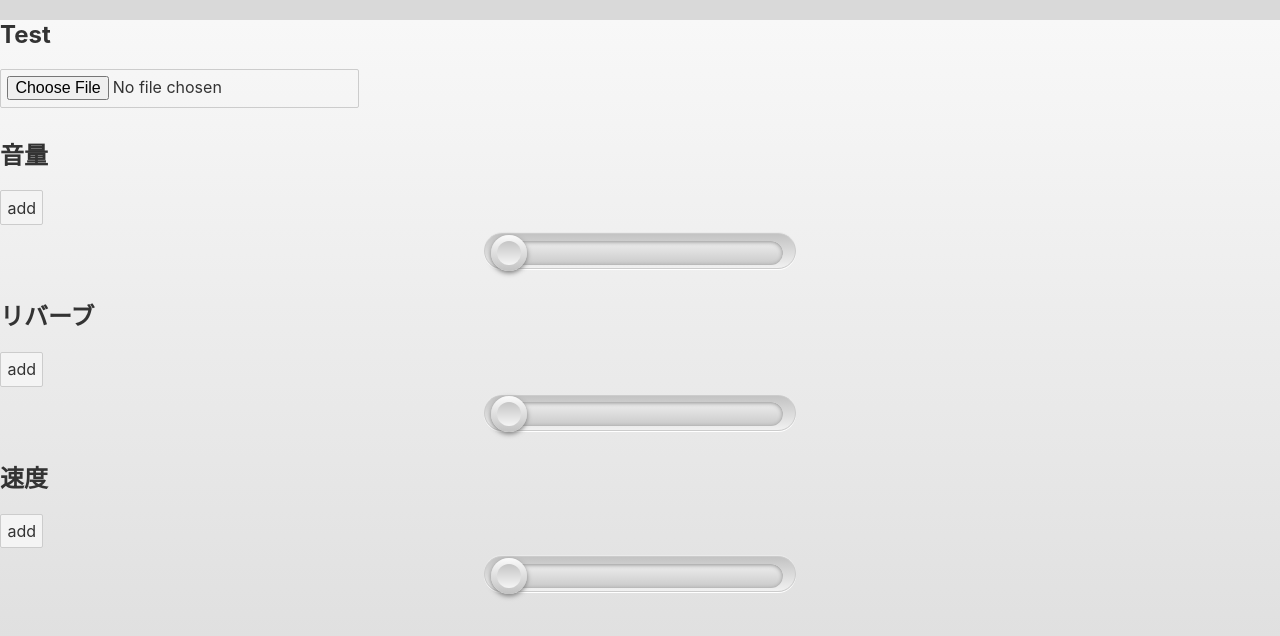
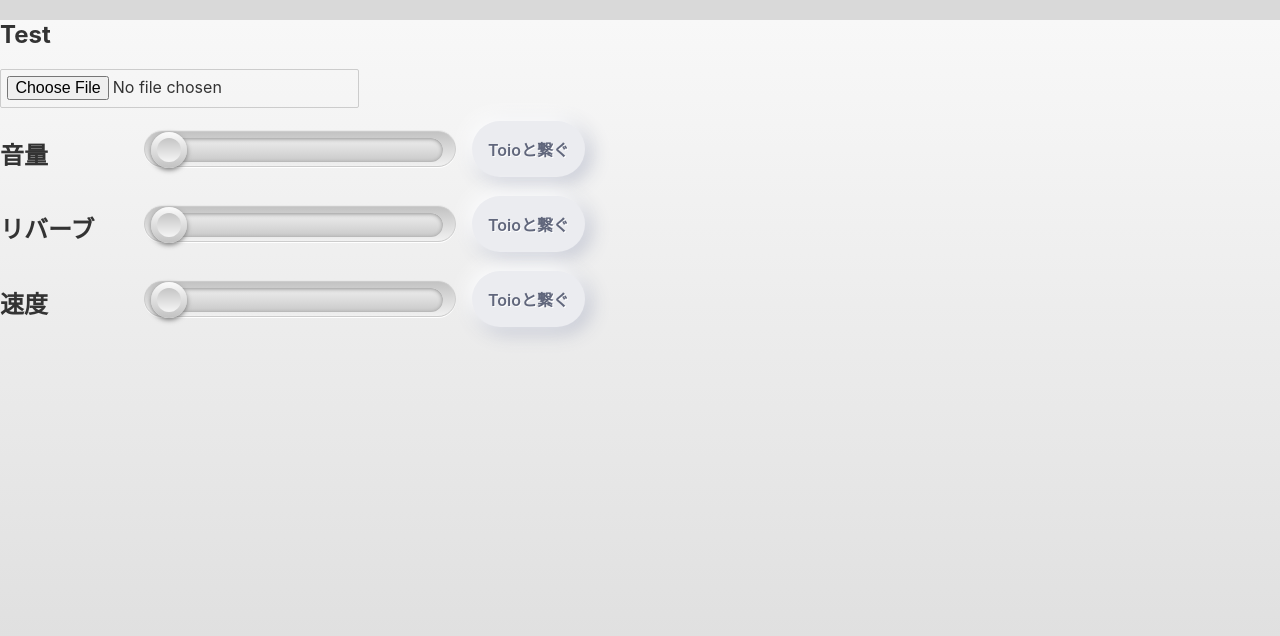
Before and after one commit to yuru-DJ/yuru-DJ-web, a Svelte app: page / in a window 1280 px wide. Shown: the top 636 px of the page. Built offline with nearby package versions, Linux system fonts and the light colour scheme.

Commit message:
Improve design

```diff
--- a/src/components/CubeMonitor.svelte
+++ b/src/components/CubeMonitor.svelte
@@ -1,6 +1,7 @@
 <script lang="ts">
 import { getNewCube, type Cube } from "../api/toio";
 import { addCube, cubeParams, updateCubeParams } from "../store";
+import RadiusButton from "./RadiusButton.svelte";
 import DjSlider from "./DJSlider.svelte";
 
 export let role: string = 'No name';
@@ -30,12 +31,27 @@ const onClick = () => {
 </script>
 
 <div class="container">
-  <h2>{role}</h2>
+  <h2 class="role-name">{role}</h2>
 
-  {#if cubeLoaded}
-  <div>({x}, {y}, {angle})</div>
-  {:else}
-  <button on:click={onClick}>add</button>
-  {/if}
-  <DjSlider max={360} min={0} value={angle} />
+  <DjSlider max={360} min={0} value={angle} disabled={!cubeLoaded} />
+  <div class="connect-toio-button-wrapper">
+    <RadiusButton onClick={onClick} disabled={cubeLoaded}>{cubeLoaded ? '接続済み' : 'Toioと繋ぐ'}</RadiusButton>
+  </div>
 </div>
+
+<style lang="scss">
+  .container {
+    display: flex;
+    align-items: center;
+    justify-content: flex-start;
+  }
+
+  .role-name {
+    width: 6em;
+    overflow: hidden;
+  }
+
+  .connect-toio-button-wrapper {
+    margin-left: 1em;
+  }
+</style>
--- a/src/components/DJSlider.svelte
+++ b/src/components/DJSlider.svelte
@@ -2,12 +2,12 @@
 export let max: number = 1;
 export let min: number = 0;
 export let value: number = min;
-
-const onChangeValue = (e) => console.log(e.target)
+export let disabled: boolean = false;
+export let valueChanged = (e: Event) => {};
 </script>
 
 <form style={`--min: ${min}; --max: ${max}; --val: ${value}`}>
-  <input max={max} min={min} type="range" value={value} on:change={onChangeValue} />
+  <input max={max} min={min} type="range" value={value} disabled={disabled} on:change={valueChanged} />
 </form>
 
 <style lang="scss">
```
